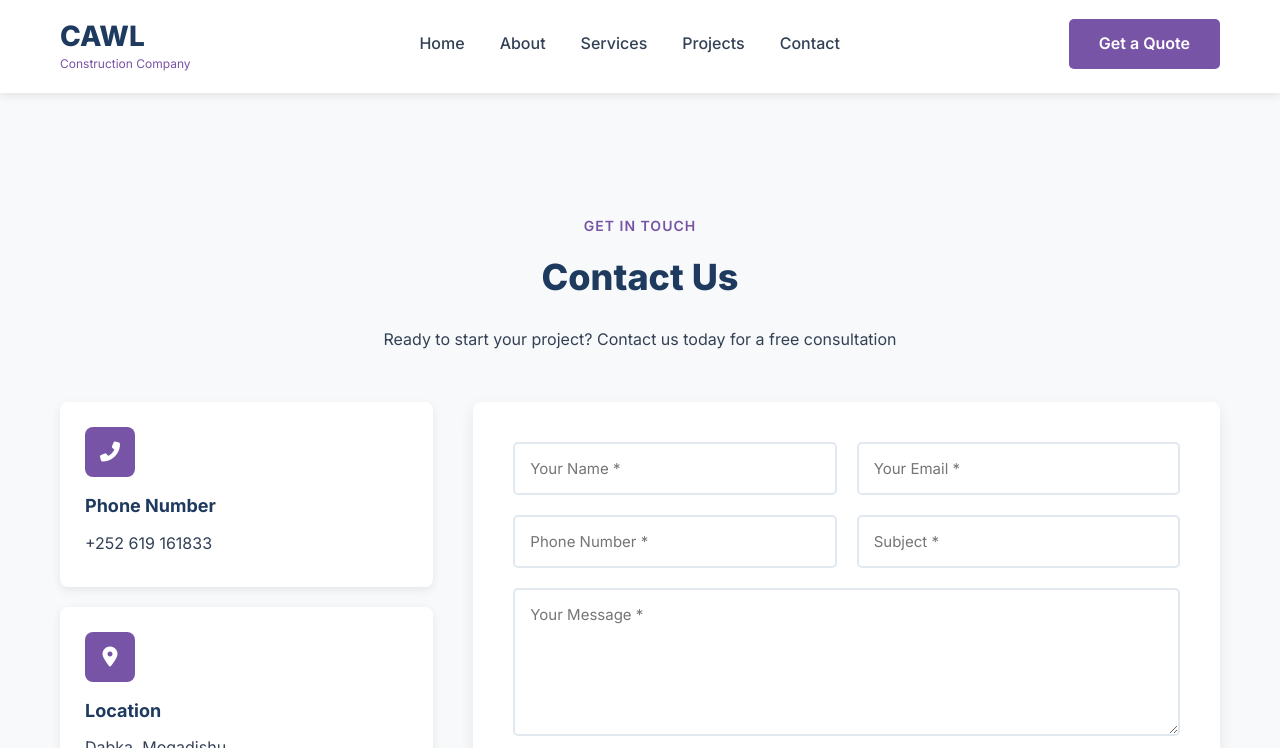
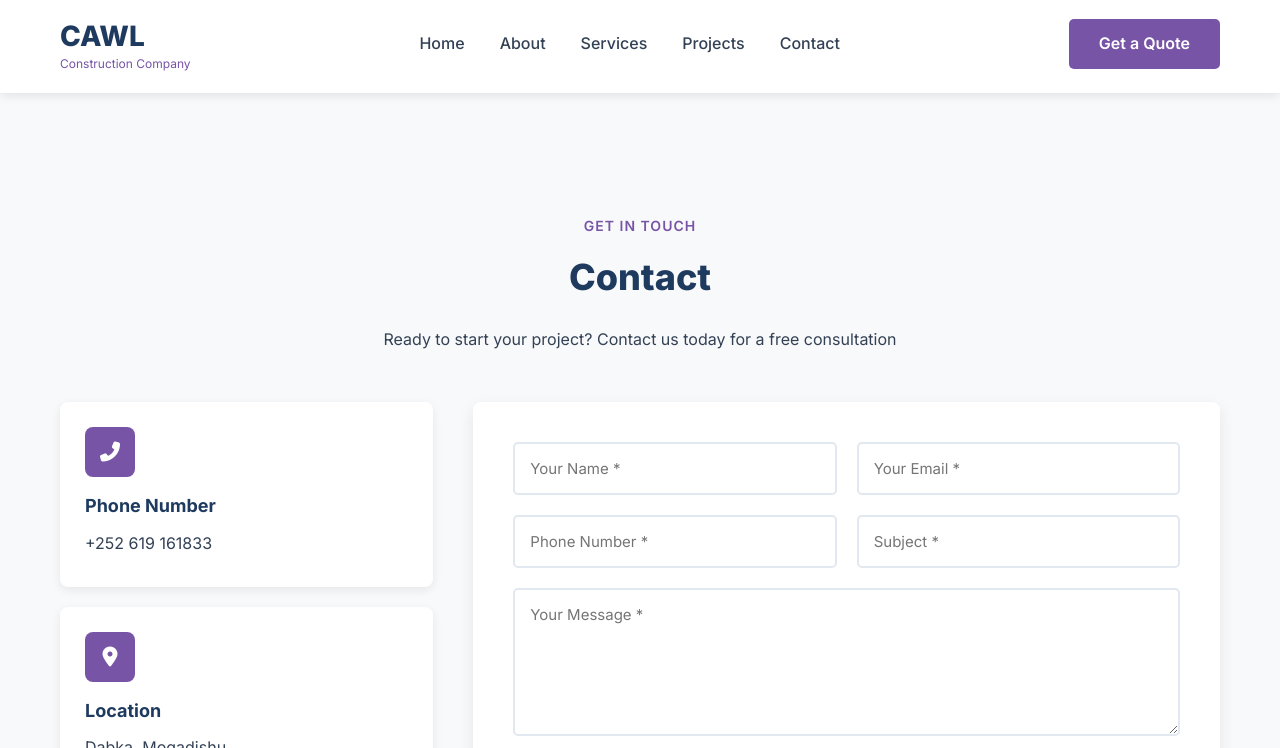
Before and after one commit to abqaaibraahi-eng/Cawl, a plain HTML site: page contact.html in a window 1280 px wide. Shown: the part 52-800 px from the top of the page. Drawn offline with Linux system fonts and the light colour scheme.

Commit message:
Change page title from 'Contact Us' to 'Contact'
Updated contact page title to be simpler and consistent.

🤖 Generated with [Claude Code](https://claude.com/claude-code)

Co-Authored-By: Claude <noreply@anthropic.com>

```diff
--- a/contact.html
+++ b/contact.html
@@ -66,7 +66,7 @@
         <div class="container">
             <div class="section-header">
                 <span class="section-label">Get In Touch</span>
-                <h2 class="section-title">Contact Us</h2>
+                <h2 class="section-title">Contact</h2>
                 <p class="section-desc">Ready to start your project? Contact us today for a free consultation</p>
             </div>
 
```
